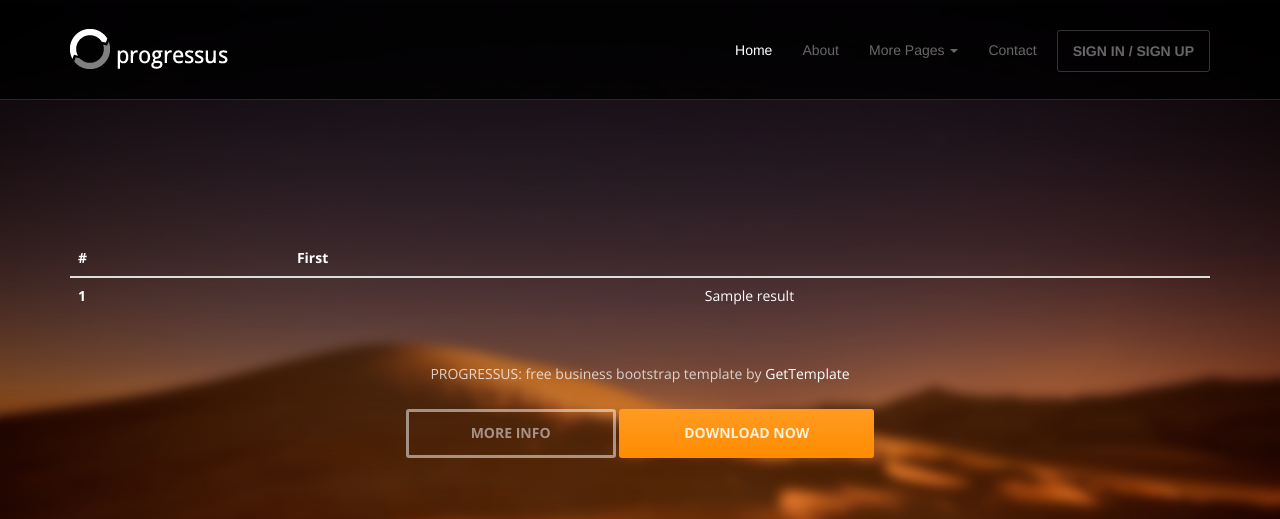
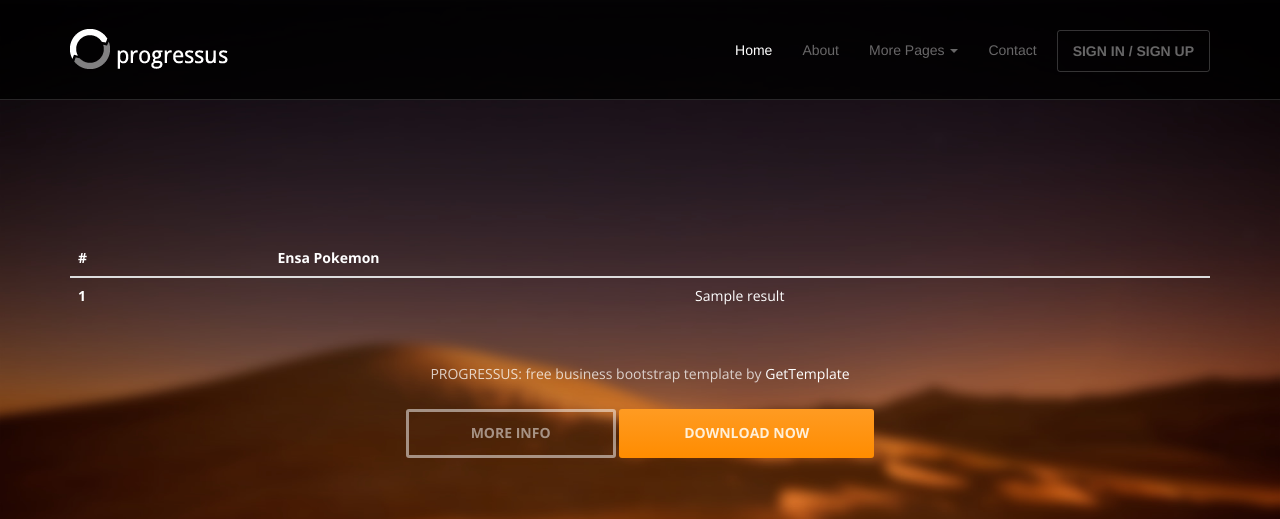
Before and after one commit to yasouk/flask-app, a Flask app: page / in a window 1280 px wide. Shown: the top 519 px of the page. Run offline with Flask 2, Linux system fonts and the light colour scheme; a database or web service that is not in the repository returns one stand-in record (values such as "Sample title"); data that the repository does not hold is empty; some libraries are stand-ins or nearby versions.

Commit message:
ensa pokemon

```diff
--- a/templates/index.html
+++ b/templates/index.html
@@ -6,7 +6,7 @@
 	<meta name="description" content="">
 	<meta name="author"      content="Sergey Pozhilov (GetTemplate.com)">
 
-	<title>Progressus - Free business bootstrap template by GetTemplate</title>
+	<title>Ensa Pokemon</title>
 
 	<link rel="shortcut icon" href="{{ url_for('static',filename='images/gt_favicon.png') }}">
 
@@ -60,7 +60,7 @@
 				<thead class="thead-dark">
 				  <tr>
 					<th scope="col">#</th>
-					<th scope="col">First</th>
+					<th scope="col">Ensa Pokemon</th>
 				  </tr>
 				</thead>
 				<tbody>
```
